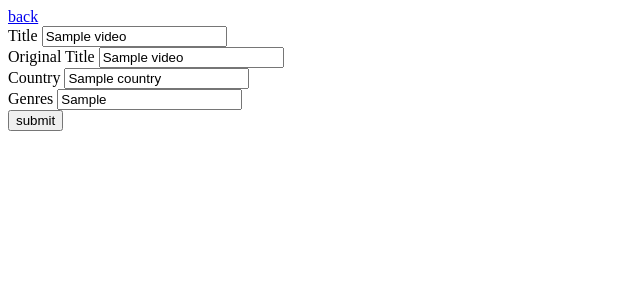
After one commit to sergasd/snaptestwork, a PHP site: template app/views/video/create.php in a window 1280 px wide. The commit adds this page. Shown: the top 300 px of the page, without its empty margins (0-640 px from the left). Run offline with PHP 8.4, Linux system fonts and the light colour scheme; the template is opened without the code that fills it: most values are stand-ins (such as "Sample title", 1, 10 or a date in 2020); a stand-in replaces the project's code that opens the database connection; some libraries are stand-ins or nearby versions.

Commit message:
add base saving video

```diff
--- /dev/null
+++ b/app/views/video/create.php
@@ -0,0 +1,43 @@
+<?php
+use TestWork\helpers\Html;
+/**
+ * @var \TestWork\models\Video $video
+ * @var \TestWork\form\VideoForm $form
+*/
+?>
+
+<a href="?r=video/index">back</a>
+
+<?php if ($form->hasErrors()): ?>
+    <div class="errors" style="border: 1px red solid;">
+        <?php foreach ($form->getErrors() as $error):?>
+            <div class="error"><?=Html::encode($error)?></div>
+        <?php endforeach ?>
+    </div>
+<?php endif ?>
+
+<form action="" method="post">
+    <div>
+        <label for="Video_title">Title</label>
+        <input type="text" name="Video[title]" id="Video_title" value="<?=Html::encode($video->getTitle())?>"/>
+    </div>
+
+    <div>
+        <label for="Video_original_title">Original Title</label>
+        <input type="text" name="Video[original_title]" id="Video_original_title" value="<?=Html::encode($video->getOriginalTitle())?>"/>
+    </div>
+
+    <div>
+        <label for="Video_country">Country</label>
+        <input type="text" name="Video[country]" id="Video_country" value="<?=Html::encode($video->getCountry())?>"/>
+    </div>
+
+    <div>
+        <label for="Video_genres_string">Genres</label>
+        <input type="text" name="Video[genres_string]" id="Video_genres_string" value="<?=Html::encode($video->getGenresString())?>"/>
+    </div>
+
+    <div>
+        <input type="submit" value="submit"/>
+    </div>
+</form>
--- a/www/index.php
+++ b/www/index.php
@@ -33,6 +33,10 @@ $container->add('repository.genre', function() use($container){
     return new TestWork\repository\GenreRepository($container->get('db'));
 });
 
+$container->add('repository.video', function() use($container){
+    return new TestWork\repository\VideoRepository($container->get('db'));
+});
+
 $route = array_key_exists('r', $_GET) ? $_GET['r'] : $container->getParam('defaultRoute');
 $router = $container->get('router');
 $response = $router->runController($route);
```
Also changed, not shown: app/controllers/VideoController.php (+21 -0 lines), app/form/VideoForm.php (added, +28 -0 lines), app/repository/VideoRepository.php (added, +18 -0 lines).
